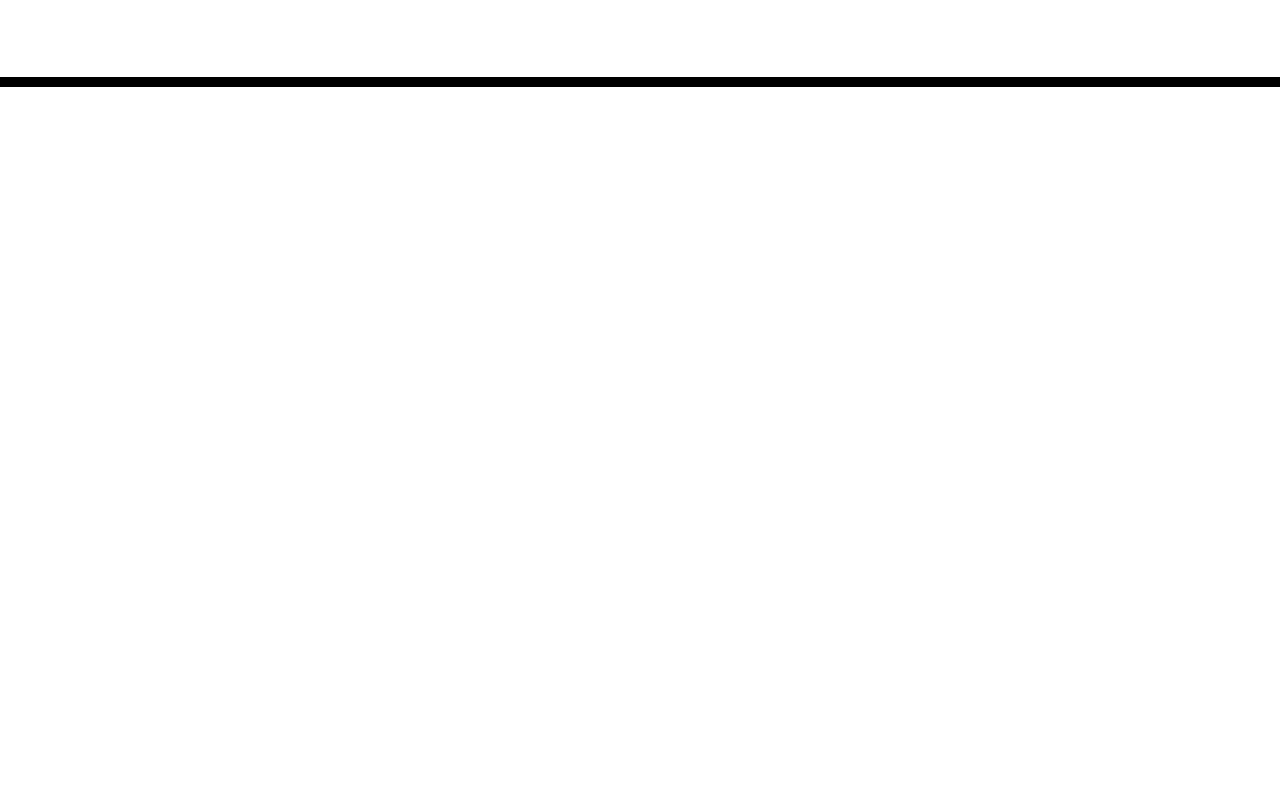
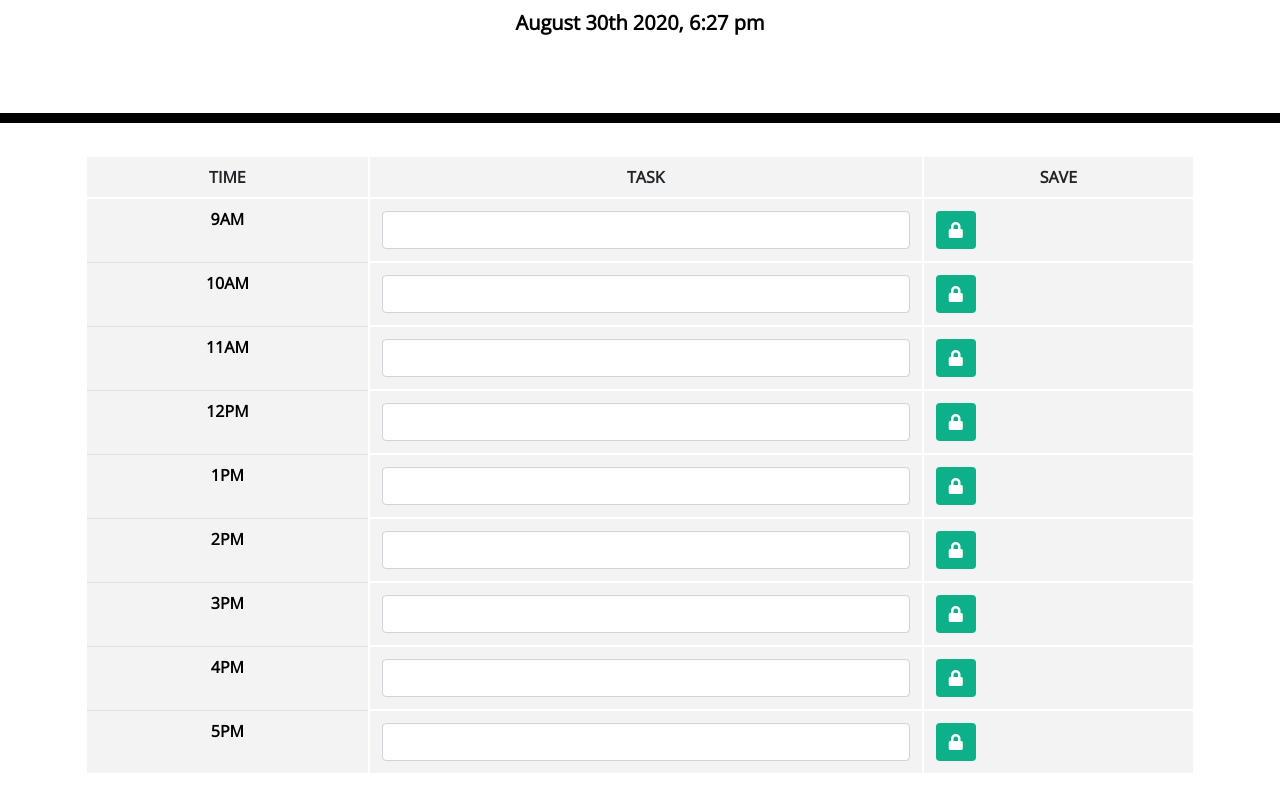
Before and after one commit to Joseph-D98/work-day-scheduler, a plain HTML site: page index.html in a window 1280 px wide. Shown: the part 181-972 px from the top of the page. Before the commit the page ends 800 px from the top, so only its background shows below. Drawn offline with nearby package versions, Linux system fonts and the light colour scheme; files that its build step writes are made by us from their sources.

Commit message:
current date/time in header and table element

```diff
--- a/assets/js/script.js
+++ b/assets/js/script.js
@@ -0,0 +1,10 @@
+$(document).ready(function () {
+
+// Show Date and Time in Header
+$('#currentDay').append();
+
+function addDate() {
+    $('#currentDay').html(moment().format('MMMM Do YYYY, h:mm a'));
+} setInterval(addDate, 1000);
+
+});
--- a/assets/style/style.css
+++ b/assets/style/style.css
@@ -69,3 +69,48 @@ textarea{
   font-size: 20px;
   transition: all .3s ease-in-out;
 }
+
+table {
+  background-color: #f3f3f3;
+}
+
+th #time {
+  color: white;
+}
+
+.time {
+  color: #000;
+}
+
+head {
+  text-align: center;
+  font-family: 'Lucida Sans', 'Lucida Sans Regular', 'Lucida Grande', 'Lucida Sans Unicode', Geneva, Verdana, sans-serif;
+}
+
+th {
+  text-align: center;
+}
+
+table.table-bordered {
+  border: 2px solid white;
+  margin-top: 20px;
+}
+
+table.table-bordered>thead>tr>th {
+  border: 2px solid white;
+}
+
+table.table-bordered>tbody>tr>td {
+  border: 2px solid white;
+}
+
+.btn {
+  background-color: #0db089;
+  color: white;
+}
+
+#currentDay {
+  color: #000;
+  size: 30px;
+  font-weight: bold;
+}
--- a/index.html
+++ b/index.html
@@ -18,7 +18,7 @@
       href="https://fonts.googleapis.com/css?family=Open+Sans&display=swap"
       rel="stylesheet"
     />
-    <link rel="stylesheet" href="style.css" />
+    <link rel="stylesheet" href="./assets/style/style.css" />
     <title>Work Day Scheduler</title>
   </head>
 
@@ -29,10 +29,68 @@
       <p id="currentDay" class="lead"></p>
     </header>
     <div class="container">
-      <!-- Timeblocks go here -->
+      <table class="table table-bordered">
+        <!--Header for columns-->
+        <thead>
+          <tr class="header">
+            <th scope="col" id="timeHeader">TIME</th>
+            <th scope="col" id="taskHeader" class="col-6">TASK</th>
+            <th scope="col" id="saveHeader">SAVE</th>
+          </tr>
+        </thead>
+        <!--Line for each time slot -->
+        <tbody>
+          <tr>
+            <th scope="row" class="time">9AM</th>
+            <td><input type="text" class="form-control"></td>
+            <td><button type="button" class="btn"><i class="fas fa-lock" aria-hidden="true"></i></button></td>
+          </tr>
+          <tr>
+            <th scope="row" class="time">10AM</th>
+            <td><input type="text" class="form-control"></td>
+            <td><button type="button" class="btn"><i class="fas fa-lock" aria-hidden="true"></i></button></td>
+          </tr>
+          <tr>
+            <th scope="row" class="time">11AM</th>
+            <td><input type="text" class="form-control"></td>
+            <td><button type="button" class="btn"><i class="fas fa-lock" aria-hidden="true"></i></button></td>
+          </tr>
+          <tr>
+            <th scope="row" class="time">12PM</th>
+            <td><input type="text" class="form-control"></td>
+            <td><button type="button" class="btn"><i class="fas fa-lock" aria-hidden="true"></i></button></td>
+          </tr>
+          <tr>
+            <th scope="row" class="time">1PM</th>
+            <td><input type="text" class="form-control"></td>
+            <td><button type="button" class="btn"><i class="fas fa-lock" aria-hidden="true"></i></button></td>
+          </tr>
+          <tr>
+            <th scope="row" class="time">2PM</th>
+            <td><input type="text" class="form-control"></td>
+            <td><button type="button" class="btn"><i class="fas fa-lock" aria-hidden="true"></i></button></td>
+          </tr>
+          <tr>
+            <th scope="row" class="time">3PM</th>
+            <td><input type="text" class="form-control"></td>
+            <td><button type="button" class="btn"><i class="fas fa-lock" aria-hidden="true"></i></button></td>
+          </tr>
+          <tr>
+            <th scope="row" class="time">4PM</th>
+            <td><input type="text" class="form-control"></td>
+            <td><button type="button" class="btn"><i class="fas fa-lock" aria-hidden="true"></i></button></td>
+          </tr>
+          <tr>
+            <th scope="row" class="time">5PM</th>
+            <td><input type="text" class="form-control"></td>
+            <td><button type="button" class="btn"><i class="fas fa-lock" aria-hidden="true"></i></button></td>
+          </tr>
+        </tbody>
+      </table>
     </div>
 
     <script src="https://code.jquery.com/jquery-3.4.1.min.js"></script>
     <script src="https://cdnjs.cloudflare.com/ajax/libs/moment.js/2.24.0/moment.min.js"></script>
+    <script src="./assets/js/script.js"></script>
   </body>
 </html>
```
